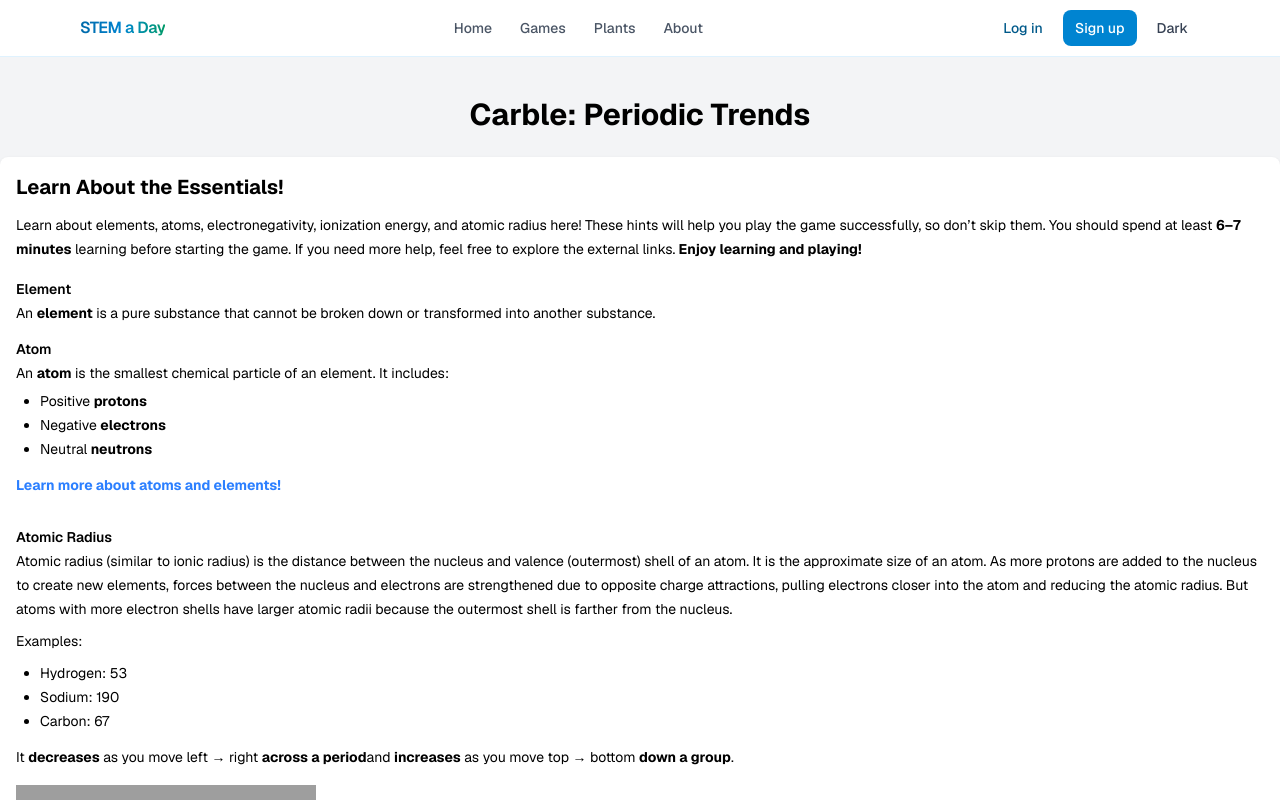
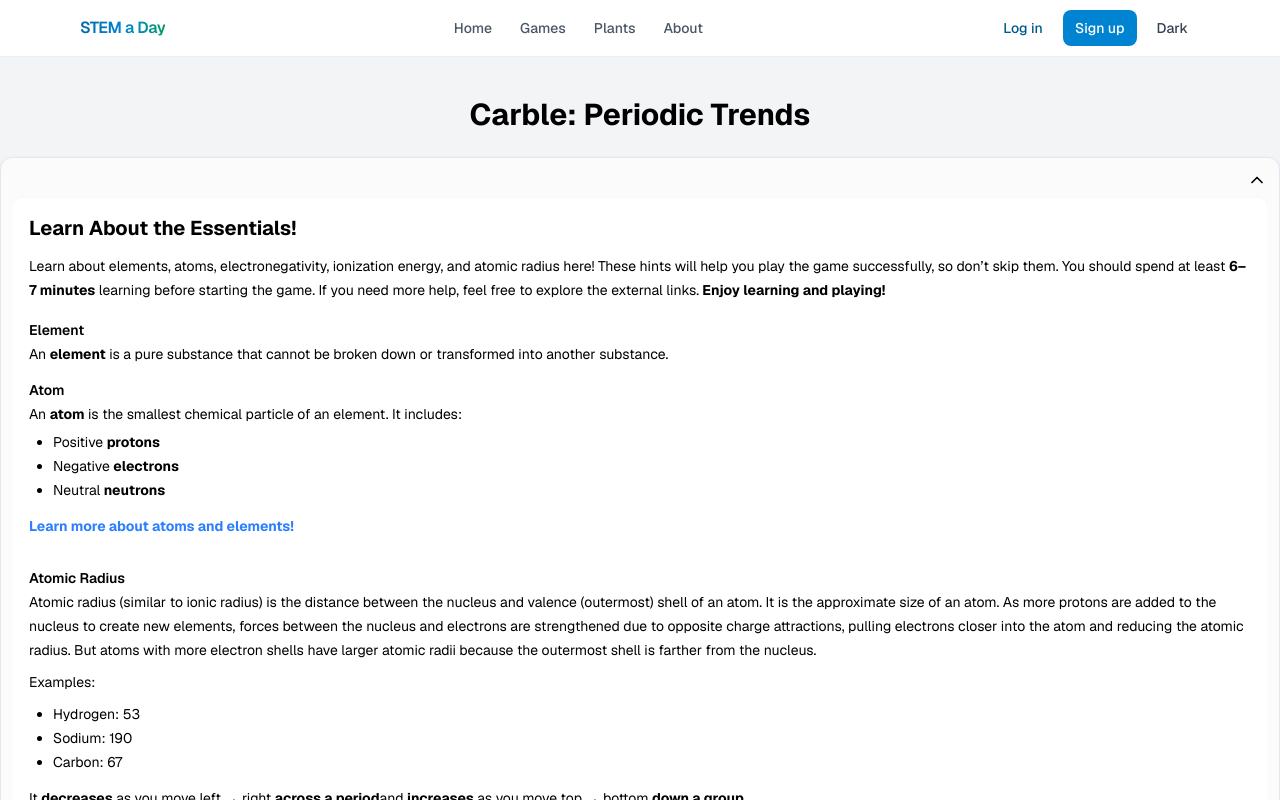
Before and after one commit to FlmnD/stem-a-day, a Next.js app in the folder frontend/: page /games/carble-hard in a window 1280 px wide. Shown: the top 800 px of the page. Built offline with nearby package versions, Linux system fonts and the light colour scheme; grey boxes are pictures that could not be loaded.

Commit message:
Add Collapsible Articles

```diff
--- a/frontend/src/app/games/carble-easy/page.tsx
+++ b/frontend/src/app/games/carble-easy/page.tsx
@@ -1,8 +1,10 @@
+"use client";
+
 import { CarbleEasyArticle, CarbleEasyLesson } from "@/components/lib/data/carble";
 import CarbleGame from "@/components/sections/games/CarbleGame";
 import { Guess } from "@/structures/CarbleStructures";
 
 export default function EasyCarble(): React.JSX.Element {
   const yellowRange = { atomicNumber: 5, atomicMass: 15, ionCharge: 2 };
-  return <CarbleGame yellowRange={yellowRange} guessFormat={Guess.EasyGuess} carbleLesson={CarbleEasyLesson()} carbleArticle={CarbleEasyArticle()}></CarbleGame>
+  return <CarbleGame yellowRange={yellowRange} guessFormat={Guess.EasyGuess} CarbleLesson={CarbleEasyLesson} CarbleArticle={CarbleEasyArticle}></CarbleGame>
 }
--- a/frontend/src/app/games/carble-hard/page.tsx
+++ b/frontend/src/app/games/carble-hard/page.tsx
@@ -1,8 +1,10 @@
+"use client";
+
 import { CarbleHardArticle, CarbleHardLesson } from "@/components/lib/data/carble";
 import CarbleGame from "@/components/sections/games/CarbleGame";
 import { Guess } from "@/structures/CarbleStructures";
 
 export default function EasyCarble(): React.JSX.Element {
   const yellowRange = { atomicRadius: 25, ionizationEnergy: 50, electronegativity: 2 };
-  return <CarbleGame yellowRange={yellowRange} guessFormat={Guess.HardGuess} carbleLesson={CarbleHardLesson()} carbleArticle={CarbleHardArticle()}></CarbleGame>
+  return <CarbleGame yellowRange={yellowRange} guessFormat={Guess.HardGuess} CarbleLesson={CarbleHardLesson} CarbleArticle={CarbleHardArticle}></CarbleGame>
 }
--- a/frontend/src/components/lib/data/carble.tsx
+++ b/frontend/src/components/lib/data/carble.tsx
@@ -1,10 +1,9 @@
 import CarbleLink from "@/components/ui/StemLink";
 import { Article, Lesson } from "@/structures/GameStructures";
 
-export function CarbleEasyArticle(): Article {
+export const CarbleEasyArticle: Article = () => {
     return (
         <>
-            <h1 className="text-3xl font-bold mb-6">Carble: Common Characteristics</h1>
 
             <div className="max-w-7xl mx-auto p-4 bg-white rounded-lg shadow mb-8 text-sm leading-6">
                 <h2 className="text-xl font-bold mb-3">Learn About the Essentials!</h2>
@@ -134,12 +133,10 @@ export function CarbleEasyArticle(): Article {
     );
 }
 
-export function CarbleHardArticle(): Article {
+export const CarbleHardArticle: Article = () => {
 
     return (
         <>
-
-            <h1 className="text-3xl font-bold mb-6">Carble: Periodic Trends</h1>
 
             <div className="max-w-7xl mx-auto p-4 bg-white rounded-lg shadow mb-8 text-sm leading-6">
                 <h2 className="text-xl font-bold mb-3">Learn About the Essentials!</h2>
@@ -244,7 +241,7 @@ export function CarbleHardArticle(): Article {
 }
 
 
-export function CarbleEasyLesson(): Lesson {
+export const CarbleEasyLesson: Lesson = () => {
 
     return (
         <>
@@ -284,7 +281,7 @@ export function CarbleEasyLesson(): Lesson {
 }
 
 
-export function CarbleHardLesson(): Lesson {
+export const CarbleHardLesson: Lesson = () => {
 
     return (
         <>
--- a/frontend/src/components/sections/games/CarbleGame.tsx
+++ b/frontend/src/components/sections/games/CarbleGame.tsx
@@ -4,17 +4,16 @@ import { ElementRange, ElementData, Guess, HardGuess, EasyGuess, elementsData, A
 import { Lesson, Article } from "@/structures/GameStructures";
 import { useState, useMemo, useEffect } from "react";
 import { Info } from "lucide-react";
-import { CarbleEasyArticle, CarbleEasyLesson, CarbleHardArticle, CarbleHardLesson } from "@/components/lib/data/carble";
 import PeriodicTable from "@/components/sections/games/PeriodicTable";
-
 import React from "react";
 import StemLink from "@/components/ui/StemLink";
+import Collapsible from "@/components/ui/Collapsible";
 
 interface Props {
     yellowRange: ElementRange;
     guessFormat: Guess
-    carbleLesson: Lesson
-    carbleArticle: Article
+    CarbleLesson: Lesson
+    CarbleArticle: Article
 }
 
 function isEasyGuess(g: AnyGuess): g is EasyGuess {
@@ -25,7 +24,7 @@ function isHardGuess(g: AnyGuess): g is HardGuess {
     return "atomicRadius" in g;
 }
 
-export default function CarbleGame({ yellowRange, guessFormat, carbleLesson, carbleArticle }: Props): React.JSX.Element {
+export default function CarbleGame({ yellowRange, guessFormat, CarbleLesson, CarbleArticle }: Props): React.JSX.Element {
 
     const [guesses, setGuesses] = useState<AnyGuess[]>([]);
     const [input, setInput] = useState("");
@@ -153,10 +152,17 @@ export default function CarbleGame({ yellowRange, guessFormat, carbleLesson, car
         <>
             <div className="min-h-screen flex flex-col items-center justify-start py-10 bg-gray-100">
 
-                {guessFormat == Guess.EasyGuess && (<CarbleEasyArticle></CarbleEasyArticle>)}
+                {/* {guessFormat == Guess.EasyGuess && (<CarbleEasyArticle></CarbleEasyArticle>)}
                 {guessFormat == Guess.HardGuess && (<CarbleHardArticle></CarbleHardArticle>)}
                 {guessFormat == Guess.HardGuess && (<CarbleHardLesson></CarbleHardLesson>)}
-                {guessFormat == Guess.EasyGuess && (<CarbleEasyLesson></CarbleEasyLesson>)}
+                {guessFormat == Guess.EasyGuess && (<CarbleEasyLesson></CarbleEasyLesson>)} */}
+
+                {guessFormat == Guess.EasyGuess && (<h1 className="text-3xl font-bold mb-6">Carble: Common Characteristics</h1>)}
+                {guessFormat == Guess.HardGuess && (<h1 className="text-3xl font-bold mb-6">Carble: Periodic Trends</h1>)}
+
+
+                <Collapsible title="Learn More!" className="max-w-7xl" defaultOpen={true}><CarbleArticle /></Collapsible>
+                <CarbleLesson />
 
                 <PeriodicTable onElementClick={addGuess} guessFormat={guessFormat} classNameArgs={getTableArgs}></PeriodicTable>
 
--- /dev/null
+++ b/frontend/src/components/ui/Collapsible.tsx
@@ -0,0 +1,54 @@
+"use client";
+
+import React, { useState } from "react";
+import cn from "@/components/lib/cn";
+import { ChevronDown } from "lucide-react";
+
+interface CollapsibleProps {
+    title: React.ReactNode;
+    children: React.ReactNode;
+    defaultOpen?: boolean;
+    className?: string;
+}
+
+export default function Collapsible({
+    title,
+    children,
+    defaultOpen = false,
+    className = "",
+}: CollapsibleProps) {
+    const [open, setOpen] = useState(defaultOpen);
+
+    return (
+        <div
+            className={cn(
+                "w-full rounded-xl border border-slate-200 bg-white/70 p-3 shadow-sm",
+                className
+            )}
+        >
+            <button
+                type="button"
+                className="flex w-full items-center justify-between gap-2 text-left"
+                onClick={() => setOpen((o) => !o)}
+                aria-expanded={open}
+            >
+                <span className="font-medium text-slate-900">
+                    {(!open)? title : ""}
+                </span>
+
+                <ChevronDown
+                    className={`h-5 w-5 transition-transform ${open ? "rotate-180" : "rotate-0"}`}
+                />
+            </button>
+
+            <div
+                className={`grid transition-[grid-template-rows,opacity] duration-200 ease-in-out ${open ? "grid-rows-[1fr] opacity-100" : "grid-rows-[0fr] opacity-0"
+                    }`}
+            >
+                <div className="min-h-0 overflow-hidden pt-2">
+                    {children}
+                </div>
+            </div>
+        </div>
+    );
+}
--- a/frontend/src/structures/GameStructures.tsx
+++ b/frontend/src/structures/GameStructures.tsx
@@ -1,2 +1,4 @@
-export type Article = React.JSX.Element;
-export type Lesson = React.JSX.Element;
+import type { ComponentType } from "react";
+
+export type Lesson = ComponentType;
+export type Article = ComponentType;
```
